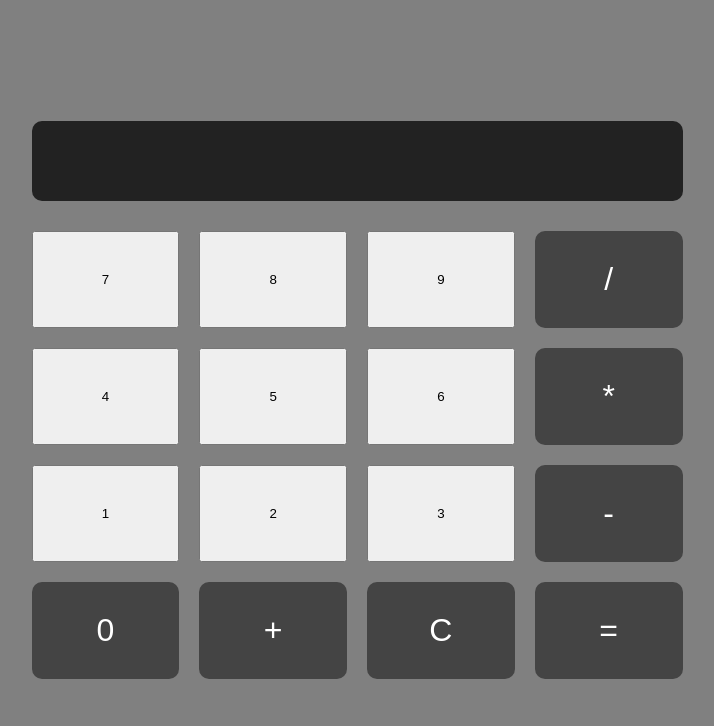
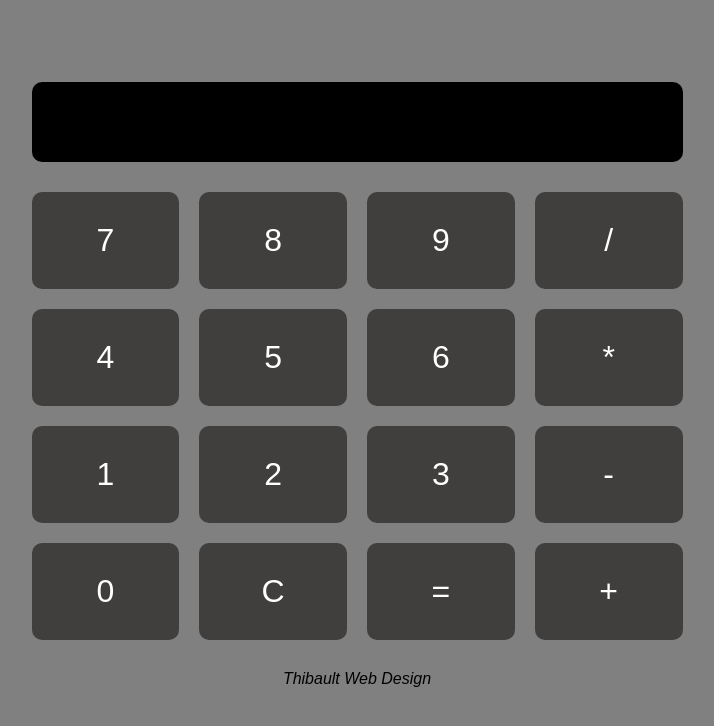
Before and after one commit to J8ke-gang/Calculator, a plain HTML site: page index.html in a window 1280 px wide. Shown: the whole page, without its empty margins (283-997 px from the left). Drawn offline with Linux system fonts and the light colour scheme.

Commit message:
finished project

```diff
--- a/index.html
+++ b/index.html
@@ -11,32 +11,28 @@
     <div class="Calculator">
         <input type="text" class="display" id="display" disabled>
         <div class="buttons">
-
-<button class="btn-7" onclick="appendToDisplay('7')">7</button>
-<button class="btn-8" onclick="appendToDisplay('8')">8</button>
-<button class="btn-9" onclick="appendToDisplay('9')">9</button>
+<button class="btn" onclick="appendToDisplay('7')">7</button>
+<button class="btn" onclick="appendToDisplay('8')">8</button>
+<button class="btn" onclick="appendToDisplay('9')">9</button>
 <button class="btn operator" onclick="appendToDisplay('/')">/</button>
 
-<button class="btn-4" onclick="appendToDisplay('4')">4</button>
-<button class="btn-5" onclick="appendToDisplay('5')">5</button>
-<button class="btn-6" onclick="appendToDisplay('6')">6</button>
+<button class="btn" onclick="appendToDisplay('4')">4</button>
+<button class="btn" onclick="appendToDisplay('5')">5</button>
+<button class="btn" onclick="appendToDisplay('6')">6</button>
 <button class="btn operator" onclick="appendToDisplay('*')">*</button>
 
 
-<button class="btn-1" onclick="appendToDisplay('1')">1</button>
-<button class="btn-2" onclick="appendToDisplay('2')">2</button>
-<button class="btn-3" onclick="appendToDisplay('3')">3</button>
+<button class="btn" onclick="appendToDisplay('1')">1</button>
+<button class="btn" onclick="appendToDisplay('2')">2</button>
+<button class="btn" onclick="appendToDisplay('3')">3</button>
 <button class="btn operator" onclick="appendToDisplay('-')">-</button>
 
 <button class="btn number" onclick="appendToDisplay('0')">0</button>
-
-<button class="btn operator plus" onclick="appendToDisplay('+')">+</button>
-
-<!-- Special Buttons -->
 <button class="btn clear" onclick="clearDisplay()">C</button>
 <button class="btn equal" onclick="calculateResult()">=</button>
-
+<button class="btn operator" onclick="appendToDisplay('+')">+</button>
         </div>
+        <footer>Thibault Web Design</footer>
         </div>
             </body>
             </html>
--- a/style.css
+++ b/style.css
@@ -24,7 +24,7 @@ body {
     width: 100%;
     height: 80px;
     margin-bottom: 30px;
-    background-color: #222;
+    background-color: #000000;
     color: white;
     text-align: right;
     font-size: 3rem;
@@ -42,12 +42,19 @@ body {
 .btn {
     padding: 30px;
     font-size: 2rem;
-    background-color: #444;
+    background-color: #413e3e;
     color: white;
     border: none;
     border-radius: 10px;
     cursor: pointer;
     transition: background-color 0.3s ease;
+}
+
+footer{
+   text-align: center;
+   margin: 30px;
+   font-size: medium;
+   font-style: italic;
 }
 
 .btn:hover {
```
